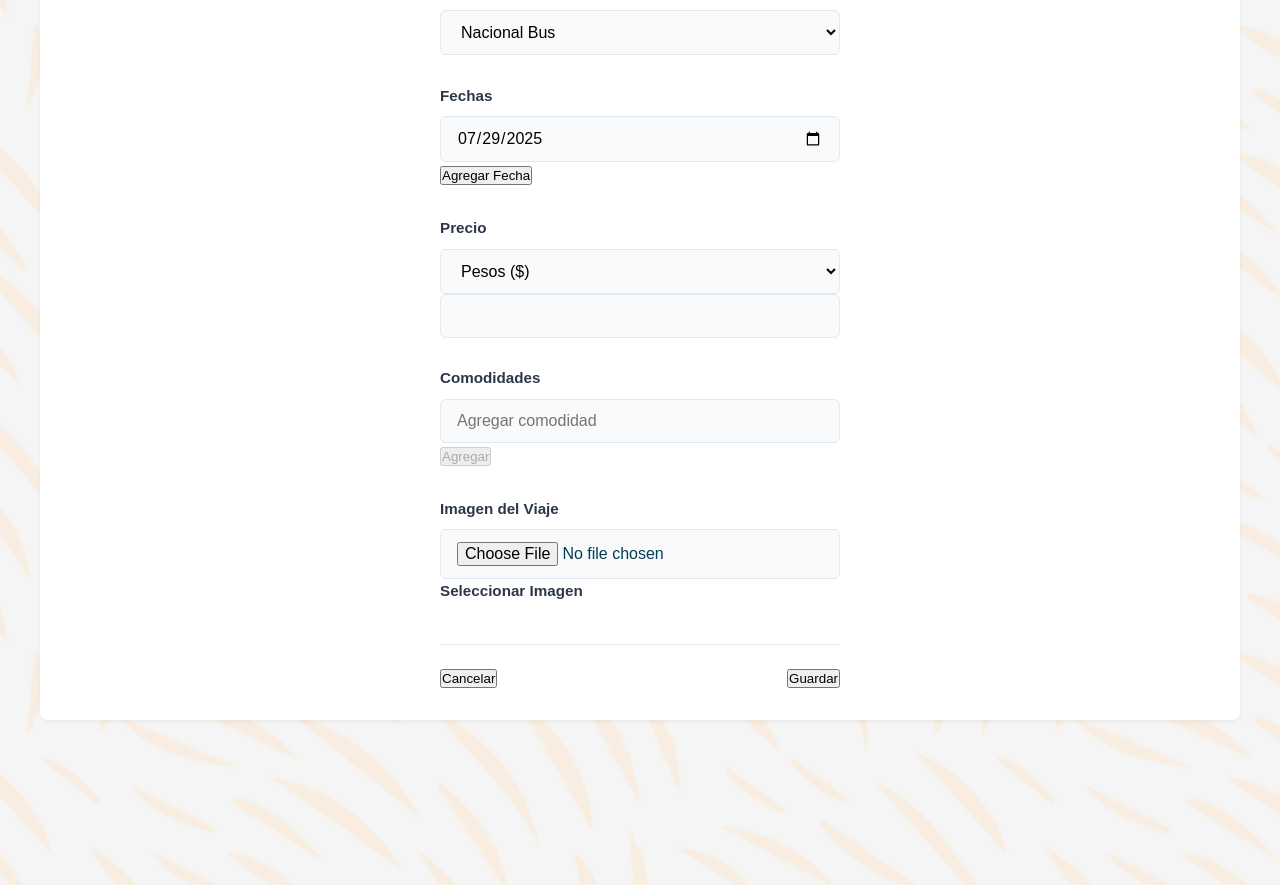
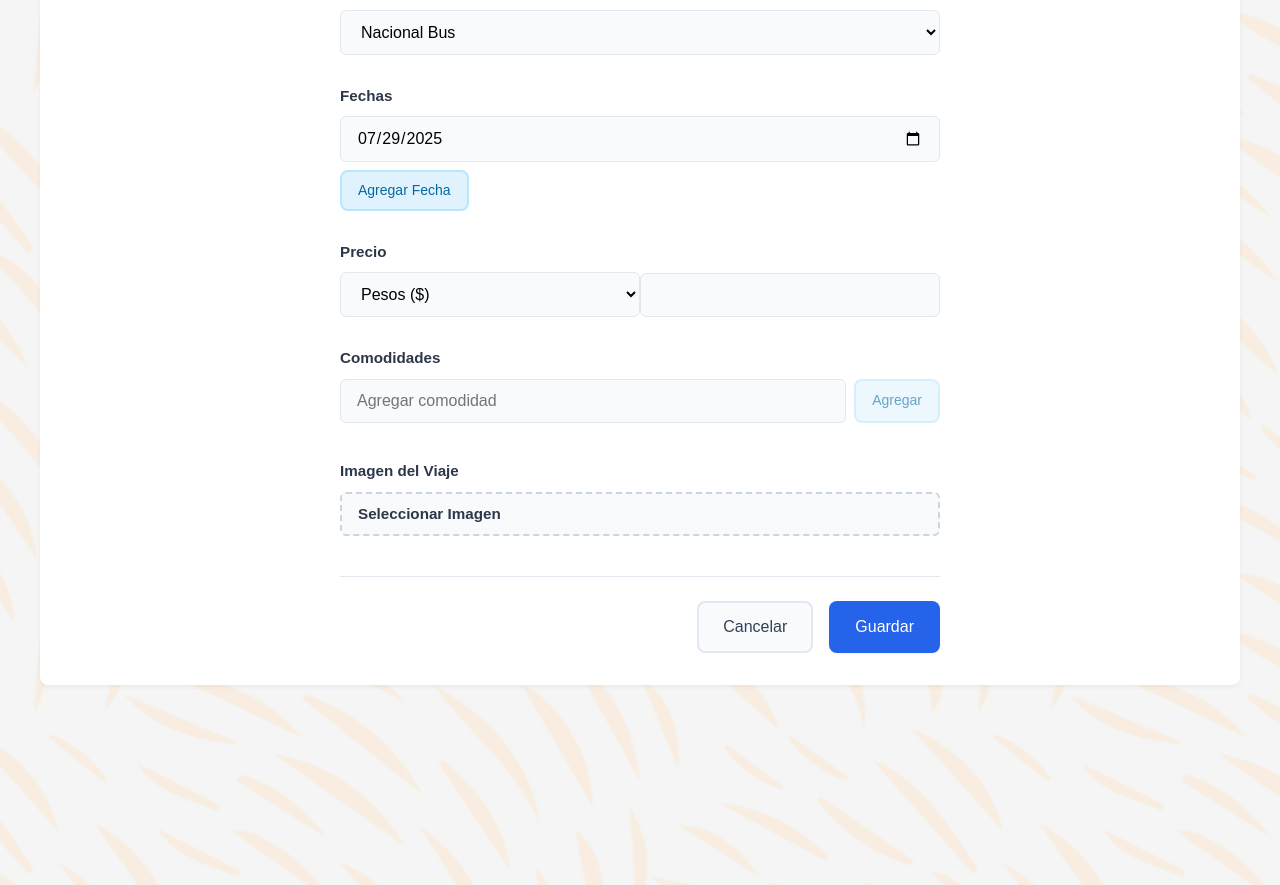
Before and after one commit to fedejrivero/dodo-travel-admin, a React (Create React App) app: page /paquete/nuevo in a window 1280 px wide. Shown: the part 1364-2249 px from the top of the page. Built offline with nearby package versions, Linux system fonts and the light colour scheme; sample sign-in values are in the browser's storage.

Commit message:
Refactored TripPage styles

```diff
--- a/src/components/trip/src/Trip.js
+++ b/src/components/trip/src/Trip.js
@@ -61,8 +61,8 @@ const Trip = ({
           <h3>{price}</h3>
         </div>
         <div className="trip-actions">
-          <button onClick={() => navigate(`/paquete/${id}`)}>Editar</button>
-          <button onClick={onDeleteTrip}>Eliminar</button>
+          <button className="icon-button" onClick={() => navigate(`/paquete/${id}`)} title="Editar">✏️</button>
+          <button className="icon-button" onClick={onDeleteTrip} title="Eliminar">🗑️</button>
         </div>
       </div>
     </div>
--- a/src/pages/trips/TripPage.css
+++ b/src/pages/trips/TripPage.css
@@ -20,6 +20,10 @@
   margin-bottom: 2rem;
   text-align: center;
   font-size: 1.8rem;
+}
+
+.trip-form {
+  width: 600px;
 }
 
 .form-group {
@@ -90,50 +94,182 @@
   border-left: 4px solid #16a34a;
 }
 
+/* ===== Button Styles ===== */
+button {
+  cursor: pointer;
+  font-family: inherit;
+  font-weight: 500;
+  border-radius: 8px;
+  transition: all 0.2s ease;
+  display: inline-flex;
+  align-items: center;
+  justify-content: center;
+  gap: 0.5rem;
+  white-space: nowrap;
+  line-height: 1.5;
+}
+
+/* Primary Button */
+.submit-button,
+button[type="submit"] {
+  background-color: #2563eb;
+  color: white;
+  border: 2px solid transparent;
+  padding: 0.75rem 1.5rem;
+  font-size: 1rem;
+  box-shadow: 0 1px 2px rgba(0, 0, 0, 0.05);
+}
+
+.submit-button:hover:not(:disabled),
+button[type="submit"]:hover:not(:disabled) {
+  background-color: #1d4ed8;
+  transform: translateY(-1px);
+  box-shadow: 0 4px 6px -1px rgba(0, 0, 0, 0.1), 0 2px 4px -1px rgba(0, 0, 0, 0.06);
+}
+
+.submit-button:active,
+button[type="submit"]:active {
+  transform: translateY(0);
+}
+
+/* Secondary Button */
+.cancel-button,
+button[type="button"] {
+  background-color: #f8fafc;
+  color: #334155;
+  border: 2px solid #e2e8f0;
+  padding: 0.75rem 1.5rem;
+  font-size: 1rem;
+}
+
+.cancel-button:hover:not(:disabled),
+button[type="button"]:hover:not(:disabled) {
+  background-color: #f1f5f9;
+  border-color: #cbd5e1;
+  transform: translateY(-1px);
+}
+
+/* Danger Button */
+.remove-button,
+button.remove-button {
+  background-color: #fee2e2;
+  color: #b91c1c;
+  border: 2px solid #fecaca;
+  padding: 0.5rem 1rem;
+  font-size: 0.875rem;
+}
+
+.remove-button:hover:not(:disabled),
+button.remove-button:hover:not(:disabled) {
+  background-color: #fecaca;
+  border-color: #fca5a5;
+}
+
+/* Add Button */
+.add-button,
+button.add-button {
+  background-color: #e0f2fe;
+  color: #0369a1;
+  border: 2px solid #bae6fd;
+  padding: 0.5rem 1rem;
+  font-size: 0.875rem;
+}
+
+.add-button:hover:not(:disabled),
+button.add-button:hover:not(:disabled) {
+  background-color: #bae6fd;
+  border-color: #7dd3fc;
+}
+
+/* Disabled State */
+button:disabled {
+  opacity: 0.6;
+  cursor: not-allowed;
+  transform: none !important;
+}
+
+/* Button Sizes */
+button.small {
+  padding: 0.25rem 0.75rem;
+  font-size: 0.875rem;
+}
+
+button.large {
+  padding: 1rem 2rem;
+  font-size: 1.125rem;
+}
+
 /* Form Actions */
 .form-actions {
   display: flex;
-  justify-content: space-between;
+  justify-content: flex-end;
   gap: 1rem;
   margin-top: 2.5rem;
   padding-top: 1.5rem;
   border-top: 1px solid #e2e8f0;
 }
 
-.cancel-btn,
-.submit-btn {
-  padding: 0.75rem 1.5rem;
+/* File Input Button */
+.file-input-label {
+  display: inline-block;
+  padding: 0.5rem 1rem;
+  background-color: #f8fafc;
+  border: 2px dashed #cbd5e1;
   border-radius: 6px;
-  font-size: 1rem;
-  font-weight: 500;
+  color: #4b5563;
   cursor: pointer;
   transition: all 0.2s ease;
 }
 
-.cancel-btn {
-  background: #f1f5f9;
-  color: #475569;
-  border: 1px solid #cbd5e1;
+.file-input-label:hover {
+  background-color: #f1f5f9;
+  border-color: #94a3b8;
 }
 
-.cancel-btn:hover:not(:disabled) {
-  background: #e2e8f0;
+.file-input {
+  display: none;
 }
 
-.submit-btn {
-  background: #2563eb;
-  color: white;
-  border: none;
-  box-shadow: 0 1px 2px rgba(0, 0, 0, 0.05);
+/* Date Input Group Buttons */
+.date-input-group {
+  display: flex;
+  gap: 0.5rem;
+  margin-bottom: 0.5rem;
+  align-items: center;
 }
 
-.submit-btn:hover:not(:disabled) {
-  background: #1d4ed8;
+.date-input-group input[type="date"] {
+  flex: 1;
 }
 
-.submit-btn:disabled {
-  background: #bfdbfe;
-  cursor: not-allowed;
+/* Amenities List Buttons */
+.amenities-list button {
+  padding: 0.25rem 0.5rem;
+  margin-left: 0.5rem;
+  border-radius: 50%;
+  width: 1.5rem;
+  height: 1.5rem;
+  padding-bottom: 0.35rem;
+  display: inline-flex;
+  align-items: center;
+  justify-content: center;
+  font-size: 1rem;
+  line-height: 1;
+}
+
+/* Hover Effects */
+button:not(:disabled) {
+  transition: all 0.2s ease;
+}
+
+button:not(:disabled):hover {
+  transform: translateY(-1px);
+  box-shadow: 0 4px 6px -1px rgba(0, 0, 0, 0.1), 0 2px 4px -1px rgba(0, 0, 0, 0.06);
+}
+
+button:not(:disabled):active {
+  transform: translateY(0);
+  box-shadow: none;
 }
 
 /* Date Input Styles */
@@ -189,7 +325,7 @@
 }
 
 /* Price Input Styles */
-.price-input-container {
+.price-input {
   position: relative;
   display: flex;
   align-items: center;
@@ -202,7 +338,7 @@
   font-weight: 500;
 }
 
-.price-input-container input[type="number"] {
+.price-input input[type="number"] {
   padding-left: 3rem;
 }
 
@@ -212,6 +348,12 @@
   flex-wrap: wrap;
   gap: 0.5rem;
   margin-bottom: 1rem;
+}
+
+.amenity-input {
+  margin-bottom: 0.5rem;
+  display: flex;
+  gap: 0.5rem;
 }
 
 .amenity-item {
@@ -298,6 +440,48 @@
 .trip-category.grupal {
   background-color: #f0fdf4;
   color: #166534;
+}
+
+/* Trip Actions */
+.trip-actions {
+  display: flex;
+  gap: 0.75rem;
+  margin-left: auto;
+}
+
+.trip-actions .icon-button {
+  background: none;
+  border: 1px solid #e2e8f0;
+  border-radius: 6px;
+  width: 2.5rem;
+  height: 2.5rem;
+  display: flex;
+  align-items: center;
+  justify-content: center;
+  cursor: pointer;
+  font-size: 1.25rem;
+  transition: all 0.2s ease;
+  background-color: #f8fafc;
+  padding: 0;
+}
+
+.trip-actions .icon-button:hover {
+  background-color: #f1f5f9;
+  transform: translateY(-1px);
+}
+
+.trip-actions .icon-button:active {
+  transform: translateY(0);
+}
+
+.trip-actions .icon-button:first-child {
+  color: #2563eb;
+  border-color: #bfdbfe;
+}
+
+.trip-actions .icon-button:last-child {
+  color: #dc2626;
+  border-color: #fecaca;
 }
 
 /* Image Upload */
@@ -486,13 +670,13 @@
   }
 
   /* Stack price input and currency on mobile */
-  .price-input-container {
+  .price-input {
     flex-direction: column;
     gap: 0.5rem;
   }
 
-  .price-input-container input[type="number"] {
-    padding-left: 1rem;
+  .currency-select {
+    width: 20%;
   }
 
   .currency-symbol {
--- a/src/pages/trips/TripPage.js
+++ b/src/pages/trips/TripPage.js
@@ -256,7 +256,7 @@ const TripPage = () => {
               ))}
             </select>
             <input
-              type="number"
+              type="text"
               name="price"
               value={formData.price}
               onChange={handleInputChange}
```
